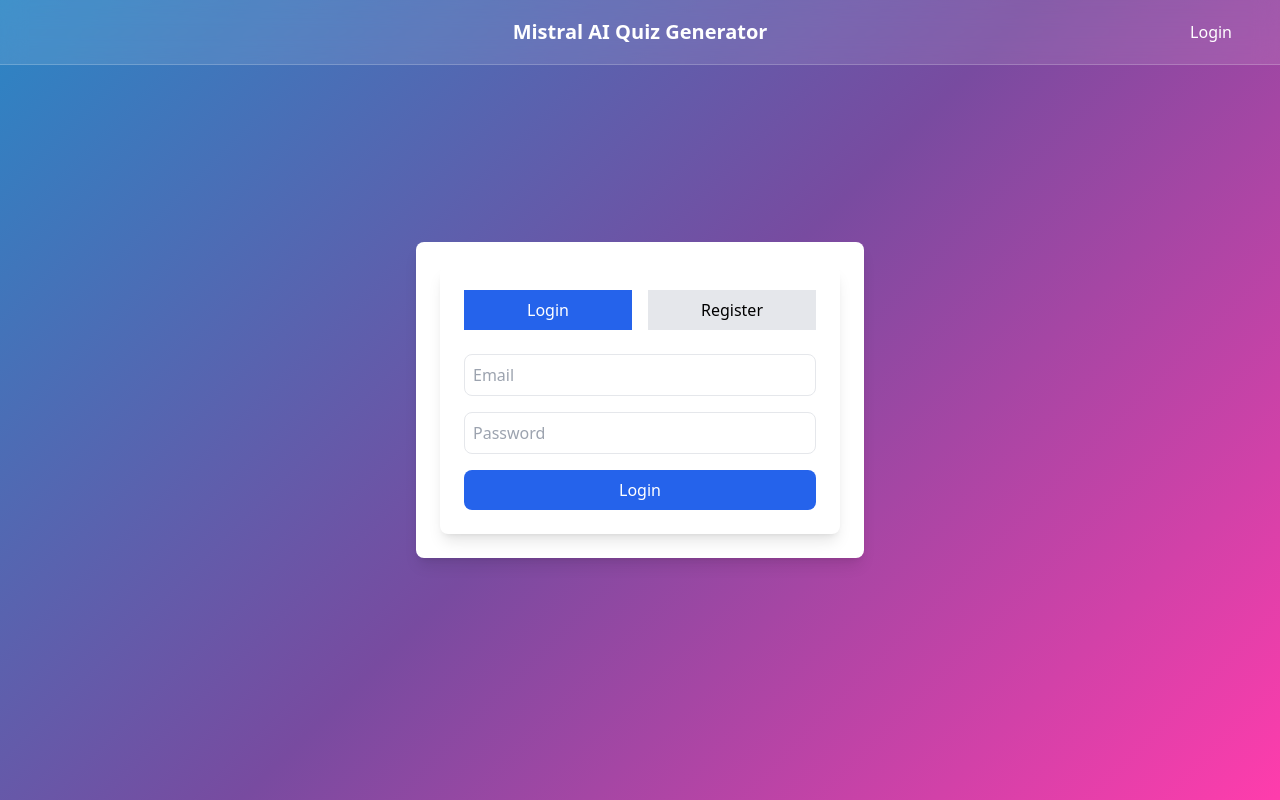
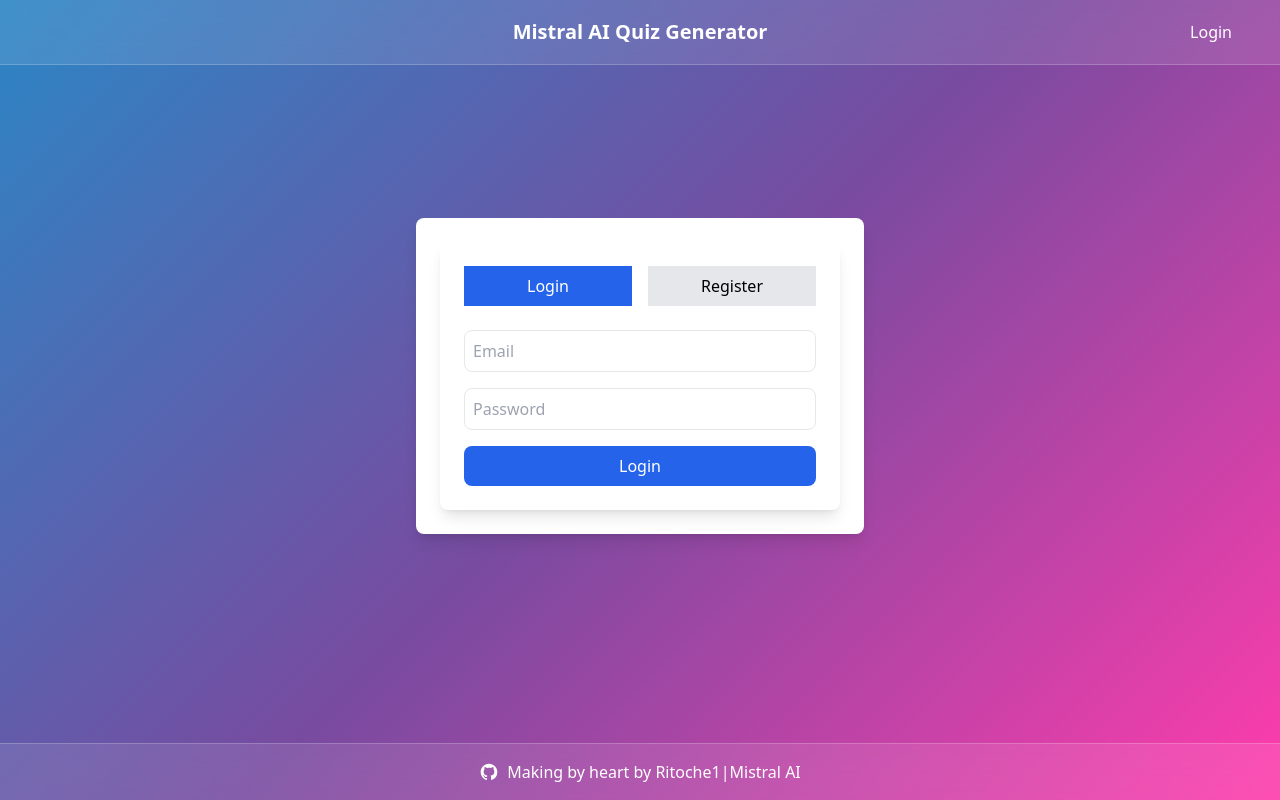
Before and after one commit to Ritoche1/Quiz-Generator, a Next.js app in the folder quiz-generator/: page / in a window 1280 px wide. Built offline with nearby package versions, Linux system fonts and the light colour scheme.

Commit message:
[+] footer

```diff
--- a/quiz-generator/src/app/layout.js
+++ b/quiz-generator/src/app/layout.js
@@ -14,7 +14,7 @@
 
 export const metadata = {
   title: "Quiz Generator",
-  description: "Making by heart by Ritoche11",
+  description: "Making by heart by Ritoche1",
 };
 
 export default function RootLayout({ children }) {
--- a/quiz-generator/src/app/page.js
+++ b/quiz-generator/src/app/page.js
@@ -6,6 +6,7 @@
 import QuizRecap from '@/components/QuizRecap';
 import AuthForm from '@/components/AuthForm';
 import Navigation from '@/components/Navigation';
+import Footer from '@/components/Footer';
 
 const baseUrl = process.env.BASE_URL || 'http://localhost:5000';
 
@@ -123,7 +124,7 @@
   return (
     <>
       <Navigation user={user} onRedoQuiz={handleRedoQuiz} onNewQuiz={handleRestart}/>
-      <div className={`min-h-screen gradient-bg flex flex-col items-center justify-center text-white p-4 ${bgClass} transition-all duration-2000`}>
+      <div className={`min-h-screen pb-16 gradient-bg flex flex-col items-center justify-center text-white p-4 ${bgClass} transition-all duration-2000`}>
         {isAuthenticated && quiz && quiz.questions && quiz.questions.length > 0 && !showRecap ? (
           <>
             <QuizQuestion
@@ -156,6 +157,7 @@
           </div>
         )}
       </div>
+      <Footer />
     </>
   );
 }
--- /dev/null
+++ b/quiz-generator/src/components/Footer.js
@@ -0,0 +1,36 @@
+// File: quiz-generator/src/components/Footer.js
+'use client';
+
+export default function Footer() {
+  return (
+    <footer className="fixed bottom-0 w-full bg-white/10 backdrop-blur-md border-t border-white/20 mt-auto">
+      <div className="max-w-7xl mx-auto px-4 sm:px-6 lg:px-8 py-4 flex items-center justify-center">
+        <a
+          href="https://github.com/ritoche11/quiz-generator"
+          target="_blank"
+          rel="noopener noreferrer"
+          className="text-white hover:text-blue-300 transition-colors flex items-center gap-2"
+        >
+          <svg className="w-5 h-5" fill="currentColor" viewBox="0 0 24 24">
+            <path
+              fillRule="evenodd"
+              d="M12 2C6.477 2 2 6.484 2 12.017c0 4.425 2.865 8.18 6.839 9.504.5.092.682-.217.682-.483 0-.237-.008-.868-.013-1.703-2.782.605-3.369-1.343-3.369-1.343-.454-1.158-1.11-1.466-1.11-1.466-.908-.62.069-.608.069-.608 1.003.07 1.531 1.032 1.531 1.032.892 1.53 2.341 1.088 2.91.832.092-.647.35-1.088.636-1.338-2.22-.253-4.555-1.113-4.555-4.951 0-1.093.39-1.988 1.029-2.688-.103-.253-.446-1.272.098-2.65 0 0 .84-.27 2.75 1.026A9.564 9.564 0 0112 6.844c.85.004 1.705.115 2.504.337 1.909-1.296 2.747-1.027 2.747-1.027.546 1.379.202 2.398.1 2.651.64.7 1.028 1.595 1.028 2.688 0 3.848-2.339 4.695-4.566 4.943.359.309.678.92.678 1.855 0 1.338-.012 2.419-.012 2.747 0 .268.18.58.688.482A10.019 10.019 0 0022 12.017C22 6.484 17.522 2 12 2z"
+              clipRule="evenodd"
+            />
+          </svg>
+          <span>Making by heart by Ritoche1 </span>
+        </a>
+        <span className="text-white">|</span>
+        <a
+          href="https://mistral.ai/"
+          target="_blank"
+          rel="noopener noreferrer"
+          className="text-white hover:text-blue-300 transition-colors"
+        >
+            <span>Mistral AI</span>
+        </a>
+
+      </div>
+    </footer>
+  );
+}
```
